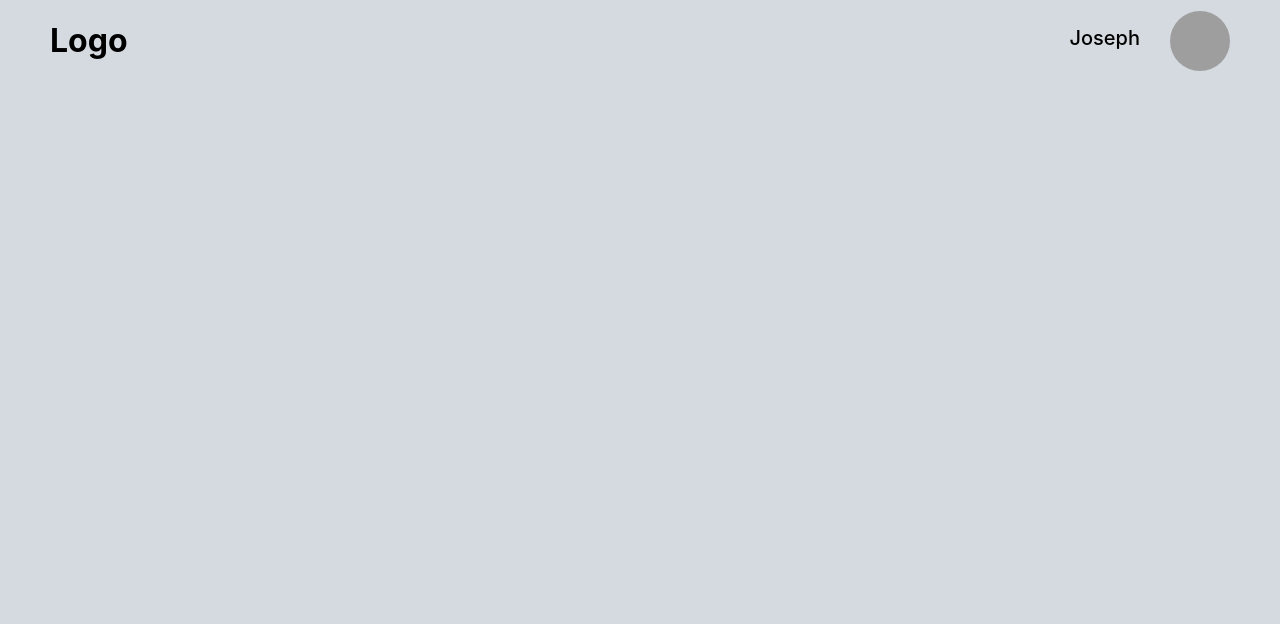
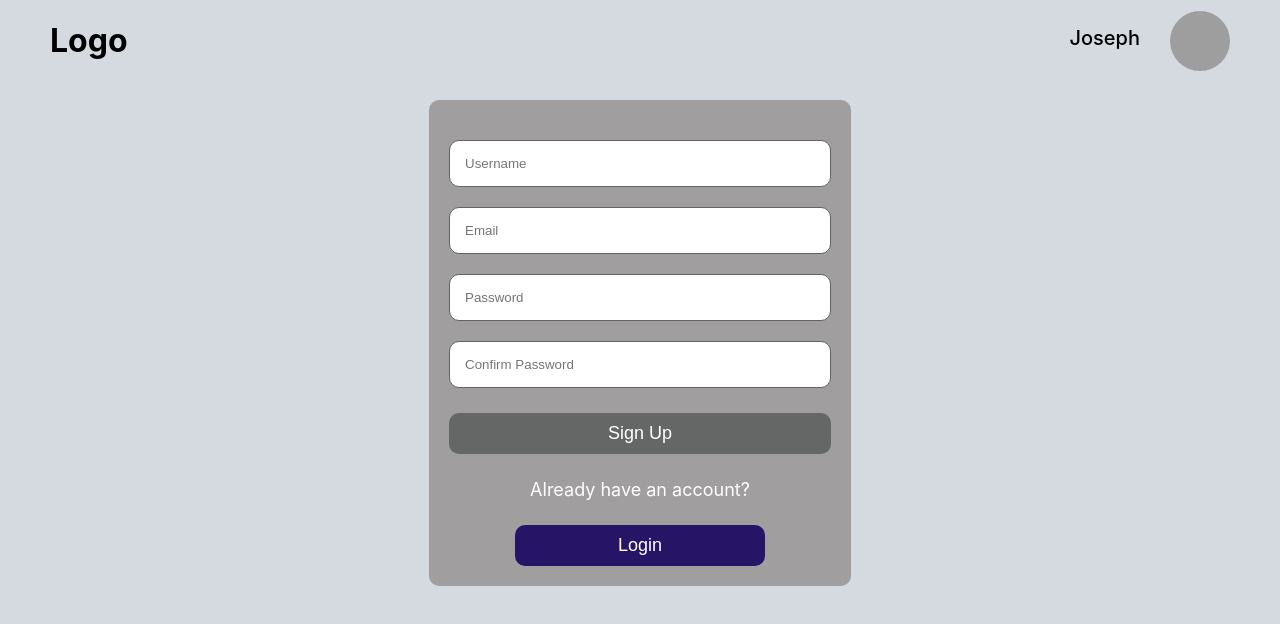
Before and after one commit to j-aloko/Auction-Test-App, a React (Create React App) app in the folder client-side/: page /register in a window 1280 px wide. Before the commit this address had no page. Shown: the top 624 px of the page. Built offline with nearby package versions, Linux system fonts and the light colour scheme; grey boxes are pictures that could not be loaded.

Commit message:
initial login and register components

```diff
--- a/client-side/package.json
+++ b/client-side/package.json
@@ -10,11 +10,13 @@
     "@testing-library/jest-dom": "^5.16.2",
     "@testing-library/react": "^12.1.3",
     "@testing-library/user-event": "^13.5.0",
+    "formik": "^2.2.9",
     "react": "^17.0.2",
     "react-dom": "^17.0.2",
     "react-router-dom": "^6.2.1",
     "react-scripts": "5.0.0",
-    "web-vitals": "^2.1.4"
+    "web-vitals": "^2.1.4",
+    "yup": "^0.32.11"
   },
   "scripts": {
     "start": "react-scripts start",
--- a/client-side/src/App.js
+++ b/client-side/src/App.js
@@ -5,6 +5,8 @@ import { BrowserRouter, Routes, Route } from "react-router-dom";
 import React from "react";
 import ProductDetails from "./Components/ProductDetails/ProductDetails";
 import AutoBid from "./Components/AutoBid/AutoBid";
+import Login from "./Components/Login/Login";
+import Register from "./Components/Register/Register";
 
 function App() {
   return (
@@ -15,6 +17,8 @@ function App() {
           <Route exact path="/" element={<Home />} />
           <Route path="/product-details/:id" element={<ProductDetails />} />
           <Route path="/config-auto-bid" element={<AutoBid />} />
+          <Route path="/login" element={<Login />} />
+          <Route path="/register" element={<Register />} />
         </Routes>
       </BrowserRouter>
     </>
--- /dev/null
+++ b/client-side/src/Components/Login/Login.css
@@ -0,0 +1,81 @@
+.login-Container {
+  display: flex;
+  justify-content: center;
+  align-items: center;
+  margin-left: auto;
+  margin-right: auto;
+  margin-top: 150px;
+  width: 40%;
+}
+
+.login-Wrapper {
+  padding: 20px;
+  background-color: rgb(160, 158, 158);
+  border-radius: 10px;
+  display: flex;
+  flex-direction: column;
+  margin: 20px;
+}
+
+.login-Form {
+  display: flex;
+  flex-direction: column;
+}
+
+.login-Items > input {
+  width: 350px;
+  padding: 15px;
+  margin-top: 25px;
+  border: 1px solid rgb(99, 98, 98);
+  border-radius: 10px;
+}
+
+.login-Items > input:focus {
+  outline: none;
+}
+
+.login-Button {
+  margin: 25px 0px;
+  width: 100%;
+  border: none;
+  border-radius: 10px;
+  padding: 10px;
+  font-size: 18px;
+  font-weight: 500;
+  background-color: rgb(101, 102, 102);
+  color: white;
+  cursor: pointer;
+}
+
+.login-Button:disabled {
+  cursor: not-allowed;
+}
+
+.forgot-Password-Create {
+  display: flex;
+  flex-direction: column;
+  align-items: center;
+  justify-content: center;
+}
+
+.forgot {
+  font-size: 18px;
+  text-align: center;
+  color: white;
+}
+.create-New-Account {
+  margin-top: 25px;
+  width: 200px;
+  border: none;
+  border-radius: 10px;
+  padding: 10px;
+  font-size: 18px;
+  font-weight: 500;
+  background-color: rgb(38, 21, 102);
+  color: white;
+  cursor: pointer;
+}
+
+.create-New-Account:disabled {
+  cursor: not-allowed;
+}
--- /dev/null
+++ b/client-side/src/Components/Login/Login.jsx
@@ -0,0 +1,68 @@
+import React, { useState } from "react";
+import "./Login.css";
+import "./Login.css";
+import { useFormik } from "formik";
+import * as Yup from "yup";
+import CircularProgress from "@mui/material/CircularProgress";
+
+const validationSchema = Yup.object({
+  email: Yup.string().email().required("Please Enter your Email"),
+  password: Yup.string().required("Please Enter your password"),
+});
+
+function Login() {
+  const formik = useFormik({
+    initialValues: {
+      email: "",
+      password: "",
+    },
+    onSubmit: (values) => {},
+    validationSchema,
+  });
+
+  return (
+    <div className="login-Container">
+      <div className="login-Wrapper">
+        <form className="login-Form" onSubmit={formik.handleSubmit}>
+          <div className="login-Items">
+            <input
+              type="email"
+              placeholder="Email"
+              id="email"
+              name="email"
+              onBlur={formik.handleBlur}
+              onChange={formik.handleChange}
+              value={formik.values.email}
+            />
+            {formik.touched.email && formik.errors.email ? (
+              <div className="error">{formik.errors.email}</div>
+            ) : null}
+          </div>
+          <div className="login-Items">
+            <input
+              type="password"
+              placeholder="Password"
+              id="password"
+              name="password"
+              onBlur={formik.handleBlur}
+              onChange={formik.handleChange}
+              value={formik.values.password}
+            />
+            {formik.touched.password && formik.errors.password ? (
+              <div className="error">{formik.errors.password}</div>
+            ) : null}
+          </div>
+          <button className="login-Button" type="submit">
+            Login
+          </button>
+        </form>
+        <div className="forgot-Password-Create">
+          <span className="forgot">Forgot Password?</span>
+          <button className="create-New-Account">Create a new account</button>
+        </div>
+      </div>
+    </div>
+  );
+}
+
+export default Login;
--- /dev/null
+++ b/client-side/src/Components/Register/Register.css
@@ -0,0 +1,80 @@
+.register-Container {
+  display: flex;
+  justify-content: center;
+  align-items: center;
+  margin-left: auto;
+  margin-right: auto;
+  margin-top: 80px;
+  width: 50%;
+}
+
+.register-Wrapper {
+  padding: 20px;
+  background-color: rgb(160, 158, 158);
+  border-radius: 10px;
+  display: flex;
+  flex-direction: column;
+  margin: 20px;
+}
+
+.register-Form {
+  display: flex;
+  flex-direction: column;
+}
+
+.register-Items > input {
+  width: 350px;
+  padding: 15px;
+  margin-top: 20px;
+  border: 1px solid rgb(99, 98, 98);
+  border-radius: 10px;
+}
+
+.register-Items > input:focus {
+  outline: none;
+}
+
+.error {
+  color: red;
+  font-weight: 500;
+  margin-left: 5px;
+  margin-top: 5px;
+}
+
+.signup-Button {
+  margin: 25px 0px;
+  width: 100%;
+  border: none;
+  border-radius: 10px;
+  padding: 10px;
+  font-size: 18px;
+  font-weight: 500;
+  background-color: rgb(101, 102, 102);
+  color: white;
+  cursor: pointer;
+}
+
+.alreadyHaveAnAccount {
+  display: flex;
+  flex-direction: column;
+  align-items: center;
+  justify-content: center;
+}
+
+.aleady {
+  font-size: 18px;
+  text-align: center;
+  color: white;
+}
+.logintoAccount {
+  margin-top: 25px;
+  width: 250px;
+  border: none;
+  border-radius: 10px;
+  padding: 10px;
+  font-size: 18px;
+  font-weight: 500;
+  background-color: rgb(38, 21, 102);
+  color: white;
+  cursor: pointer;
+}
--- /dev/null
+++ b/client-side/src/Components/Register/Register.jsx
@@ -0,0 +1,101 @@
+import React, { useState } from "react";
+import "./Register.css";
+import { useFormik } from "formik";
+import * as Yup from "yup";
+import CircularProgress from "@mui/material/CircularProgress";
+
+const validationSchema = Yup.object({
+  username: Yup.string().required("Please Enter a username"),
+  email: Yup.string().email().required("Please Enter your Email"),
+  password: Yup.string().required("Please Enter your password"),
+  confirmPassword: Yup.string()
+    .required()
+    .oneOf([Yup.ref("password"), null], "Passwords must match"),
+});
+
+function Register() {
+  const formik = useFormik({
+    initialValues: {
+      username: "",
+      email: "",
+      password: "",
+      confirmPassword: "",
+    },
+    onSubmit: async (values) => {},
+    validationSchema,
+  });
+
+  return (
+    <div className="register-Container">
+      <div className="register-Wrapper">
+        <form className="register-Form" onSubmit={formik.handleSubmit}>
+          <div className="register-Items">
+            <input
+              type="text"
+              placeholder="Username"
+              id="username"
+              name="username"
+              onBlur={formik.handleBlur}
+              onChange={formik.handleChange}
+              value={formik.values.username}
+            />
+            {formik.touched.username && formik.errors.username ? (
+              <div className="error">{formik.errors.username}</div>
+            ) : null}
+          </div>
+          <div className="register-Items">
+            <input
+              type="email"
+              placeholder="Email"
+              id="email"
+              name="email"
+              onBlur={formik.handleBlur}
+              onChange={formik.handleChange}
+              value={formik.values.email}
+            />
+            {formik.touched.email && formik.errors.email ? (
+              <div className="error">{formik.errors.email}</div>
+            ) : null}
+          </div>
+          <div className="register-Items">
+            <input
+              type="password"
+              placeholder="Password"
+              id="password"
+              name="password"
+              onBlur={formik.handleBlur}
+              onChange={formik.handleChange}
+              value={formik.values.password}
+            />
+            {formik.touched.password && formik.errors.password ? (
+              <div className="error">{formik.errors.password}</div>
+            ) : null}
+          </div>
+          <div className="register-Items">
+            <input
+              type="password"
+              placeholder="Confirm Password"
+              id="confirmPassword"
+              name="confirmPassword"
+              onBlur={formik.handleBlur}
+              onChange={formik.handleChange}
+              value={formik.values.Confirmpassword}
+            />
+            {formik.touched.password && formik.errors.password ? (
+              <div className="error">{formik.errors.password}</div>
+            ) : null}
+          </div>
+          <button className="signup-Button" type="submit">
+            Sign Up
+          </button>
+        </form>
+        <div className="alreadyHaveAnAccount">
+          <span className="aleady">Already have an account?</span>
+          <button className="logintoAccount">Login</button>
+        </div>
+      </div>
+    </div>
+  );
+}
+
+export default Register;
```
Also changed, not shown: 1 other file (tests, documents, lock files or other folders).
